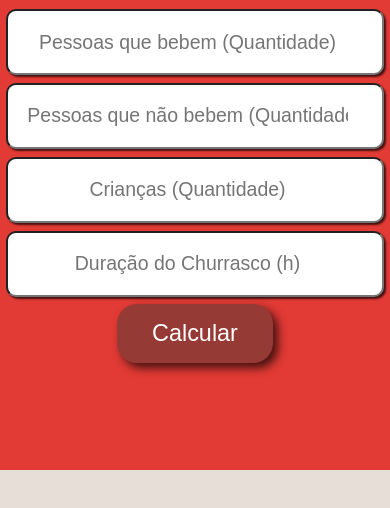
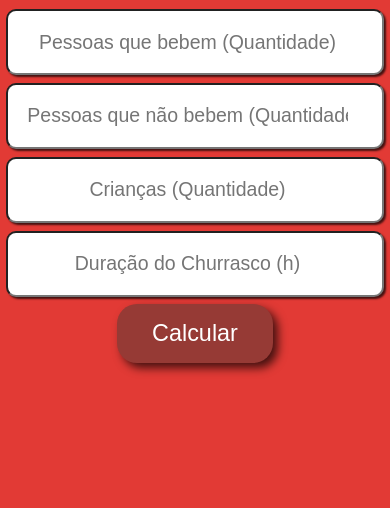
Before and after one commit to AlanAlado/Churrascometro, a plain HTML site: page index.html in a window 390 px wide. Shown: the part 316-824 px from the top of the page. Drawn offline with Linux system fonts and the light colour scheme.

Commit message:
Update estilo.css

```diff
--- a/estilo.css
+++ b/estilo.css
@@ -94,7 +94,7 @@ h1{
     .container{
         background-color:rgb(226,58,53);
         width:97vw;
-        height:61.5vh;
+        height:71.5vh;
         padding:1.5vw;
         border-radius:30px 30px 0px 0px;
     }
```
